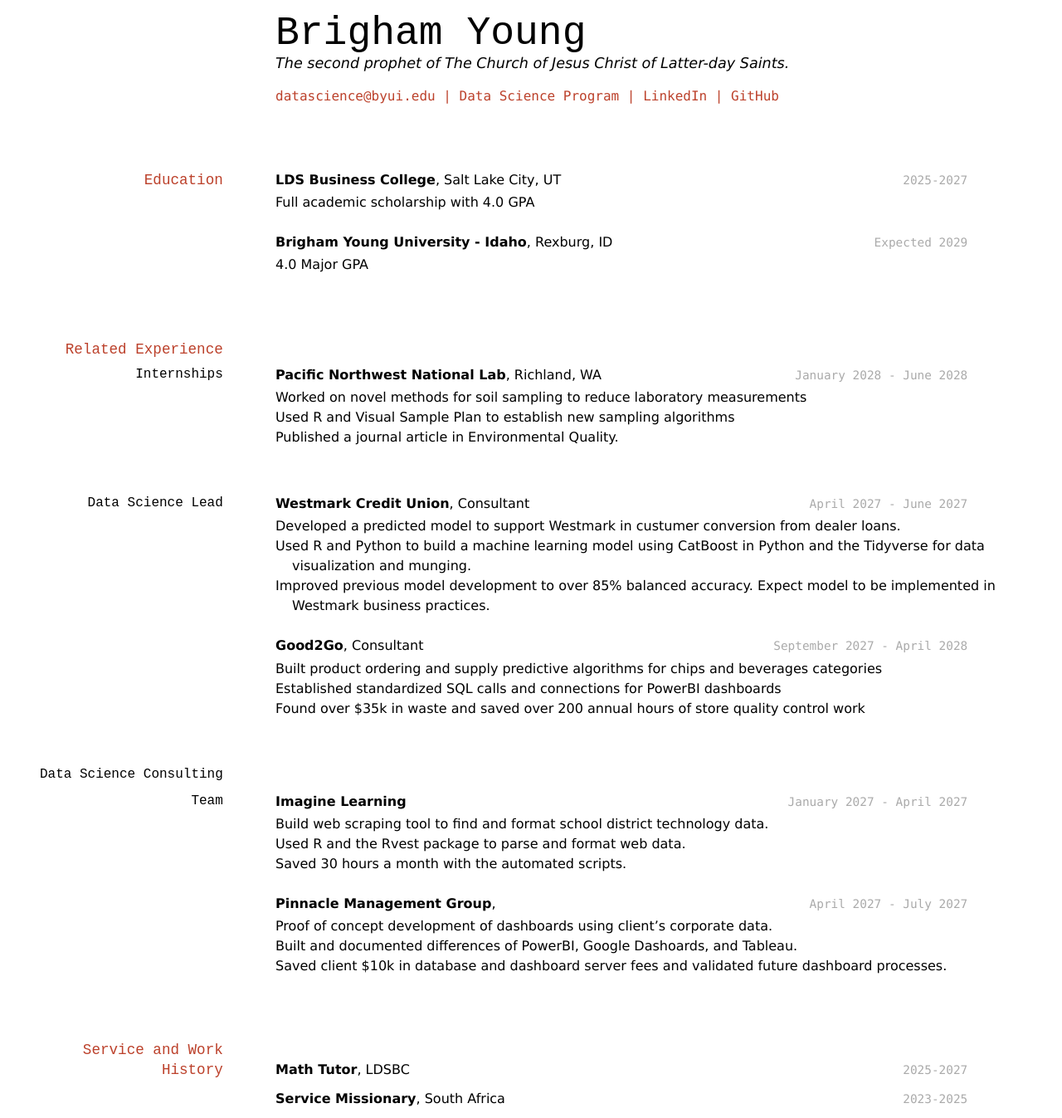
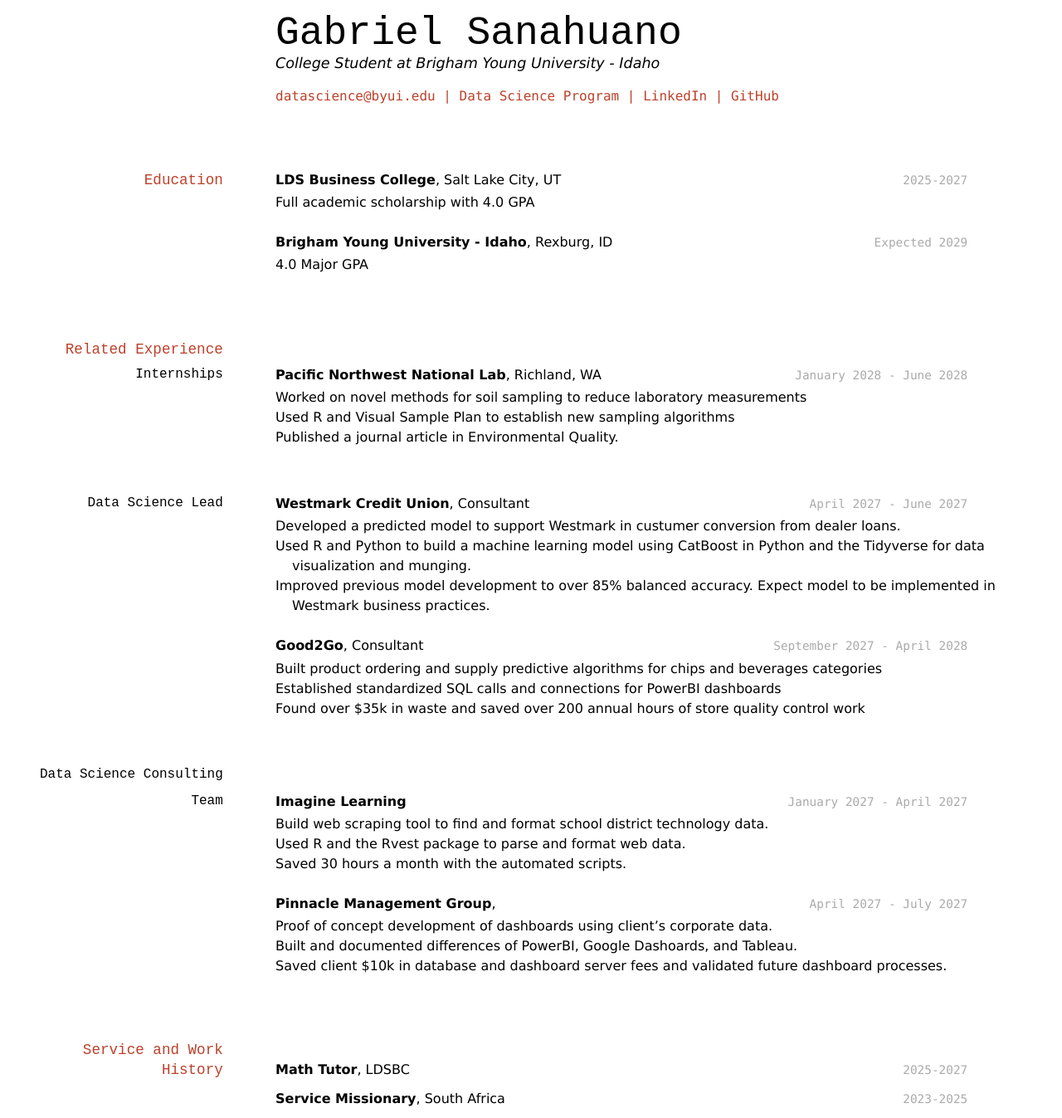
Before and after one commit to byuids-resumes/GabrielSanahuano_resume, a Jekyll site: the page built from docs/index.md, in a window 1280 px wide. Shown: the whole page at 83% size. Built offline with Jekyll 4.4.1, drawn with Linux system fonts in a browser that asks for light colours.

Commit message:
Updated my resume title!

```diff
--- a/docs/index.md
+++ b/docs/index.md
@@ -1,9 +1,9 @@
 ---
 layout: cv
-title: Brigham Young's Resume
+title: Gabriel Sanahuano's Resume
 ---
-# Brigham Young
-The second prophet of The Church of Jesus Christ of Latter-day Saints.
+# Gabriel Sanahuano
+College Student at Brigham Young University - Idaho
 
 <div id="webaddress">
 <a href="datascience@byui.edu">datascience@byui.edu</a>
```
